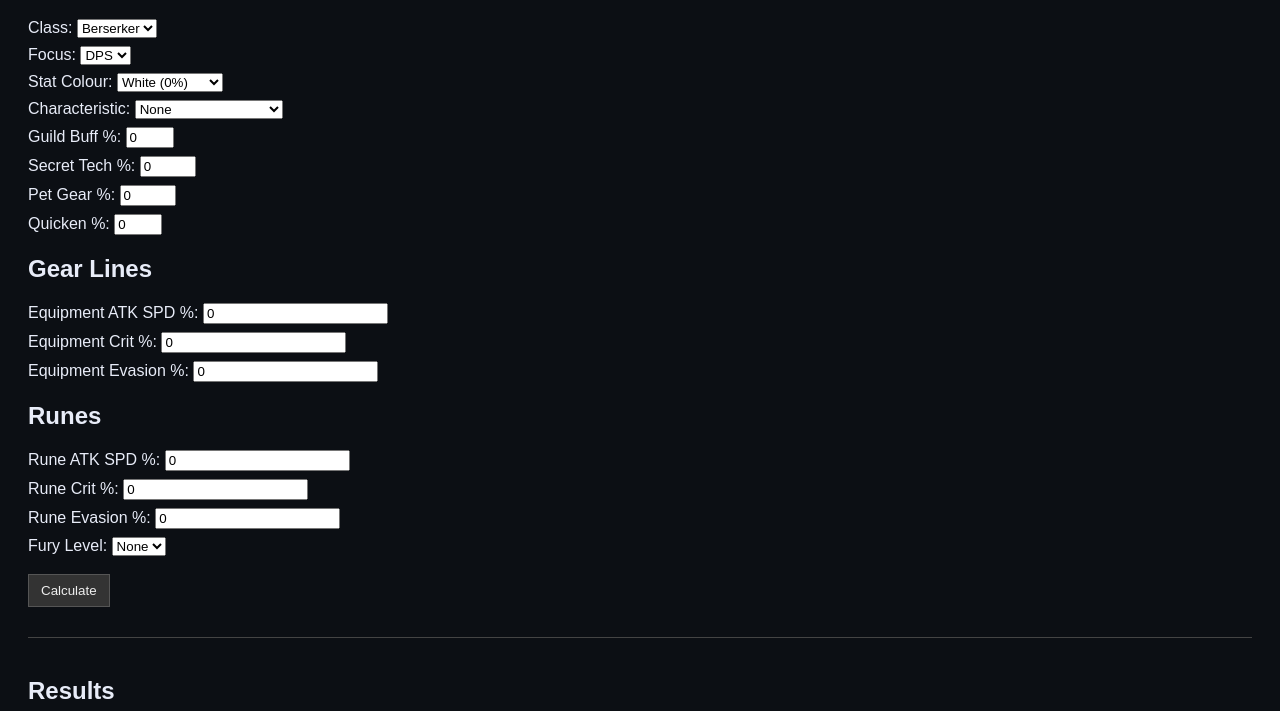
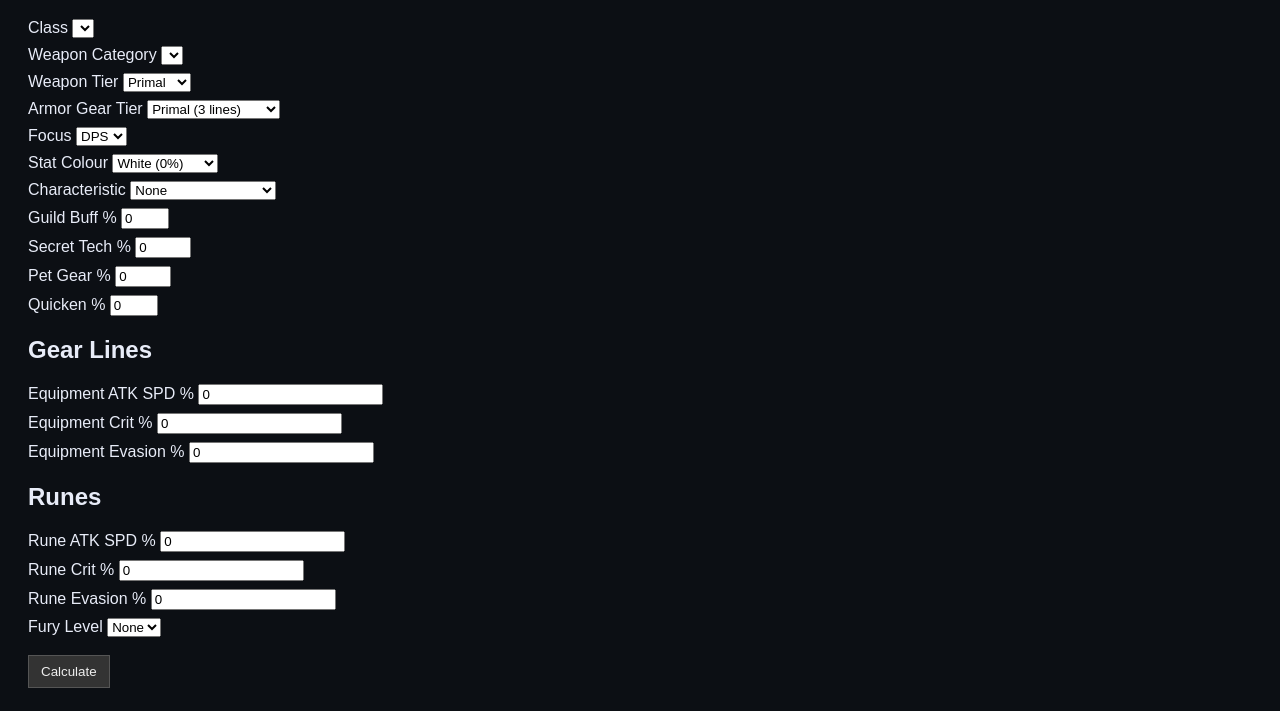
Before and after one commit to brandtbuchwald-rgb/Optimizer-V3, a plain HTML site: page index.html in a window 1280 px wide. Shown: the part 89-800 px from the top of the page. Drawn offline with Linux system fonts and the light colour scheme.

Commit message:
Update index.html

```diff
--- a/index.html
+++ b/index.html
@@ -1,31 +1,48 @@
 <!DOCTYPE html>
 <html lang="en">
 <head>
-  <meta charset="UTF-8">
+  <meta charset="UTF-8" />
   <title>Rediscover Build Generator 2.0</title>
-  <link rel="stylesheet" href="style.css">
+  <link rel="stylesheet" href="style.css" />
 </head>
 <body>
   <h1>Rediscover Build Generator 2.0</h1>
 
   <div class="inputs">
-    <label>Class:
-      <select id="cls">
-        <option>Berserker</option>
-        <option>Paladin</option>
-        <option>Ranger</option>
-        <option>Sorcerer</option>
+    <label>Class
+      <select id="cls"></select>
+    </label>
+
+    <label>Weapon Category
+      <select id="weaponCat"></select>
+    </label>
+
+    <label>Weapon Tier
+      <select id="weaponTier">
+        <option value="Primal">Primal</option>
+        <option value="Original">Original</option>
+        <option value="Chaos">Chaos</option>
+        <option value="Abyss">Abyss</option>
       </select>
     </label>
 
-    <label>Focus:
-      <select id="focus">
-        <option>DPS</option>
-        <option>Tank</option>
+    <label>Armor Gear Tier
+      <select id="gearTier">
+        <option value="Primal">Primal (3 lines)</option>
+        <option value="Original">Original (4 lines)</option>
+        <option value="Chaos">Chaos (4 + purple)</option>
+        <option value="Abyss">Abyss (4 + purple)</option>
       </select>
     </label>
 
-    <label>Stat Colour:
+    <label>Focus
+      <select id="focus">
+        <option value="DPS">DPS</option>
+        <option value="Tank">Tank</option>
+      </select>
+    </label>
+
+    <label>Stat Colour
       <select id="statColor">
         <option value="0">White (0%)</option>
         <option value="0.10">Blue (10%)</option>
@@ -34,31 +51,31 @@
       </select>
     </label>
 
-    <label>Characteristic:
+    <label>Characteristic
       <select id="char">
         <option value="0">None</option>
         <option value="0.07">Heroic (7%)</option>
         <option value="0.10">Swift (10%)</option>
-        <option value="-0.10">Thick Headed (-10%)</option>
+        <option value="-0.10">Thick headed (-10%)</option>
       </select>
     </label>
 
-    <label>Guild Buff %: <input id="guild" type="number" value="0" min="0" max="5"></label>
-    <label>Secret Tech %: <input id="secret" type="number" value="0" min="0" max="10"></label>
-    <label>Pet Gear %: <input id="pet" type="number" value="0" min="0" max="12"></label>
-    <label>Quicken %: <input id="quicken" type="number" value="0" min="0" max="5"></label>
+    <label>Guild Buff % <input id="guild" type="number" value="0" min="0" max="5"></label>
+    <label>Secret Tech % <input id="secret" type="number" value="0" min="0" max="10"></label>
+    <label>Pet Gear % <input id="pet" type="number" value="0" min="0" max="12"></label>
+    <label>Quicken % <input id="quicken" type="number" value="0" min="0" max="5"></label>
 
     <h2>Gear Lines</h2>
-    <label>Equipment ATK SPD %: <input id="equipAtkSpd" type="number" value="0"></label>
-    <label>Equipment Crit %: <input id="equipCrit" type="number" value="0"></label>
-    <label>Equipment Evasion %: <input id="equipEva" type="number" value="0"></label>
+    <label>Equipment ATK SPD % <input id="equipAtkSpd" type="number" value="0"></label>
+    <label>Equipment Crit % <input id="equipCrit" type="number" value="0"></label>
+    <label>Equipment Evasion % <input id="equipEva" type="number" value="0"></label>
 
     <h2>Runes</h2>
-    <label>Rune ATK SPD %: <input id="runeAtkSpd" type="number" value="0"></label>
-    <label>Rune Crit %: <input id="runeCrit" type="number" value="0"></label>
-    <label>Rune Evasion %: <input id="runeEva" type="number" value="0"></label>
+    <label>Rune ATK SPD % <input id="runeAtkSpd" type="number" value="0"></label>
+    <label>Rune Crit % <input id="runeCrit" type="number" value="0"></label>
+    <label>Rune Evasion % <input id="runeEva" type="number" value="0"></label>
 
-    <label>Fury Level:
+    <label>Fury Level
       <select id="fury">
         <option value="0">None</option>
         <option value="10">10</option>
@@ -68,7 +85,7 @@
       </select>
     </label>
 
-    <button onclick="calculate()">Calculate</button>
+    <button id="calcBtn">Calculate</button>
   </div>
 
   <div class="results">
@@ -81,6 +98,8 @@
 
     <p id="evasion">Evasion: —</p>
     <div class="bar"><div id="evaBar"></div></div>
+
+    <p id="optAtk">With Optimal Gear: —</p>
   </div>
 
   <div id="gearLayout">
```
